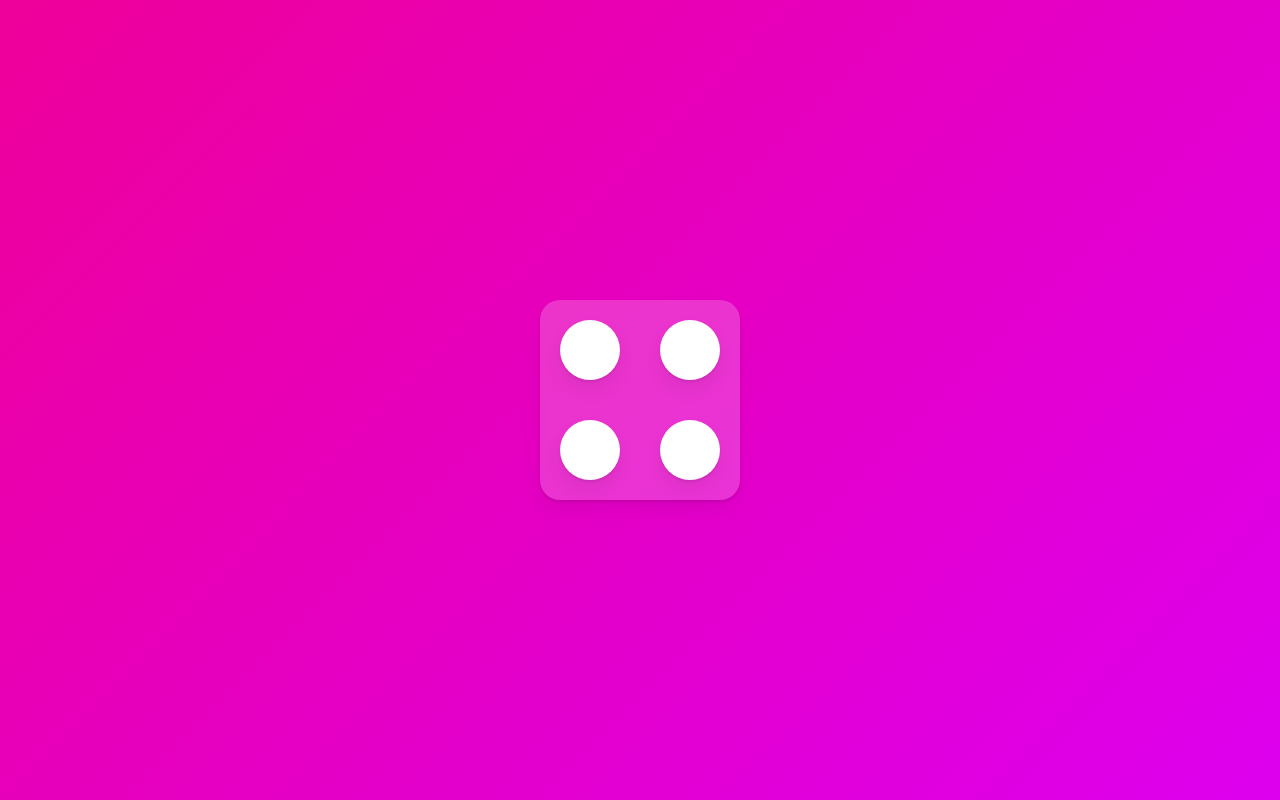
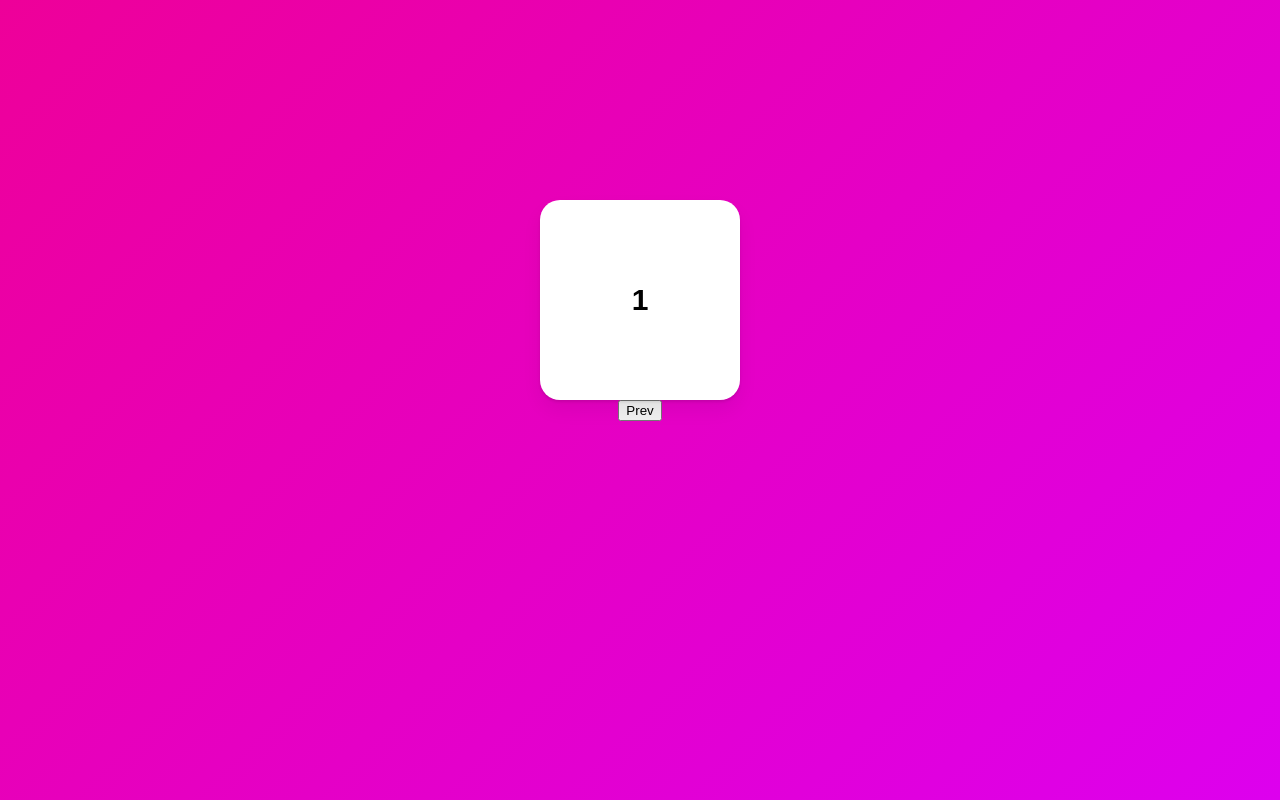
Before and after one commit to joukey123/reactAnimation, a React (Create React App) app: page / in a window 1280 px wide. Built offline with nearby package versions, Linux system fonts and the light colour scheme.

Commit message:
slider animation
slider box

```diff
--- a/src/App.tsx
+++ b/src/App.tsx
@@ -1,5 +1,6 @@
 import styled from "styled-components";
-import { motion } from "framer-motion";
+import { motion, AnimatePresence } from "framer-motion";
+import { useState } from "react";
 
 const Wapper = styled.div`
   width: 100vw;
@@ -7,62 +8,74 @@ const Wapper = styled.div`
   display: flex;
   align-items: center;
   justify-content: center;
+  flex-direction: column;
 `;
 
 const Box = styled(motion.div)`
-  display: grid;
-  grid-template-columns: repeat(2, 1fr);
   width: 200px;
   height: 200px;
   border-radius: 20px;
-  background-color: rgba(255, 255, 255, 0.2);
+  background-color: rgba(255, 255, 255, 1);
   box-shadow: 0 2px 3px rgba(0, 0, 0, 0.1), 0 10px 20px rgba(0, 0, 0, 0.06);
+  display: flex;
+  align-items: center;
+  justify-content: center;
+  position: absolute;
+  top: 200px;
+  font-weight: bold;
+  font-size: 30px;
 `;
-
-const Circle = styled(motion.div)`
-  width: 60px;
-  height: 60px;
-  border-radius: 50%;
-  background-color: white;
-  place-self: center;
-  box-shadow: 0 2px 3px rgba(0, 0, 0, 0.1), 0 10px 20px rgba(0, 0, 0, 0.06);
-`;
-
 const boxVars = {
-  start: { scale: 0, opacity: 0 },
-  end: {
+  entry: (isback: boolean) => ({
+    x: isback ? -500 : 500,
+    opacity: 0,
+    scale: 0,
+  }),
+  center: {
+    x: 0,
+    opacity: 1,
     scale: 1,
-    opacity: 1,
     transition: {
-      type: "spring",
-      duration: 0.5,
-      bounce: 0.5,
-      delayChildren: 0.5,
-      staggerChildren: 0.5,
+      duration: 0.3,
     },
   },
+  exit: (isback: boolean) => ({
+    x: isback ? 500 : -500,
+    opacity: 0,
+    scale: 0,
+    transition: {
+      duration: 0.3,
+    },
+  }),
 };
+function App() {
+  const [show, setShow] = useState(1);
+  const [back, setBack] = useState(false);
 
-const circleVars = {
-  start: {
-    opacity: 0,
-    y: "10%",
-  },
-  end: {
-    opacity: 1,
-    y: "0%",
-  },
-};
-
-function App() {
+  const nextBtn = () => {
+    setBack(false);
+    setShow((prev) => (prev === 10 ? 10 : prev + 1));
+  };
+  const prevBtn = () => {
+    setBack(true);
+    setShow((prev) => (prev === 1 ? 1 : prev - 1));
+  };
   return (
     <Wapper>
-      <Box variants={boxVars} initial="start" animate="end">
-        <Circle variants={circleVars} />
-        <Circle variants={circleVars} />
-        <Circle variants={circleVars} />
-        <Circle variants={circleVars} />
-      </Box>
+      <AnimatePresence custom={back}>
+        <Box
+          custom={back}
+          variants={boxVars}
+          initial="entry"
+          animate="center"
+          exit="exit"
+          key={show}
+        >
+          {show}
+        </Box>
+      </AnimatePresence>
+      <button onClick={nextBtn}> Next </button>
+      <button onClick={prevBtn}> Prev </button>
     </Wapper>
   );
 }
```
